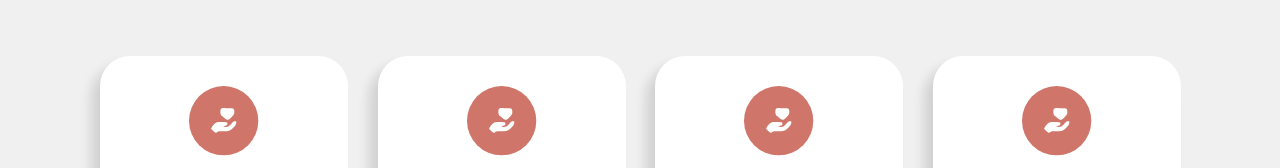
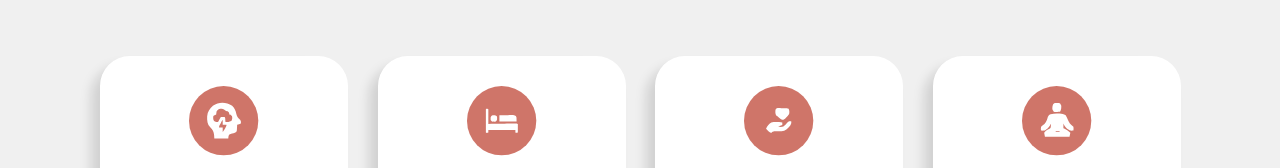
Before and after one commit to samirapetit/samira-site, a website: page index.html in a window 1280 px wide. Shown: the part 1905-2073 px from the top of the page. Drawn offline with nearby package versions, Linux system fonts and the light colour scheme; a script that the page names is missing.

Commit message:
added goods icons for reason section

```diff
--- a/index.html
+++ b/index.html
@@ -175,7 +175,7 @@
         <div class="reasons-grid">
           <div class="reason-card reveal-scale">
             <div class="reason-icon">
-              <img src="images/maincoeur.svg" alt="Anxiété" />
+              <img src="images/anxiete.svg" alt="Anxiété" />
             </div>
             <h3>Anxiété & stress chronique</h3>
             <p>
@@ -185,7 +185,7 @@
           </div>
           <div class="reason-card reveal-scale">
             <div class="reason-icon">
-              <img src="images/maincoeur.svg" alt="Sommeil" />
+              <img src="images/lit.svg" alt="Sommeil" />
             </div>
             <h3>Troubles du sommeil</h3>
             <p>
@@ -206,7 +206,7 @@
           </div>
           <div class="reason-card reveal-scale">
             <div class="reason-icon">
-              <img src="images/maincoeur.svg" alt="Lâcher prise" />
+              <img src="images/peace.svg" alt="Lâcher prise" />
             </div>
             <h3>Difficulté à lâcher prise</h3>
             <p>
```
Also changed, not shown: images/anxiete.svg (added), images/lit.svg (added), images/peace.svg (added).
